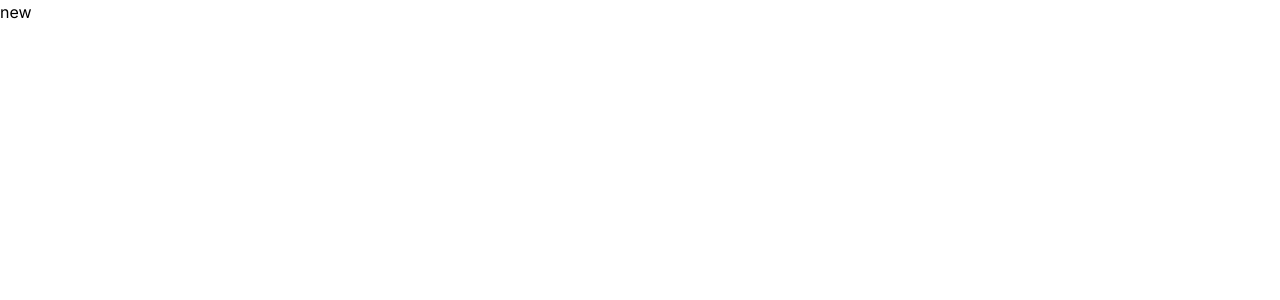
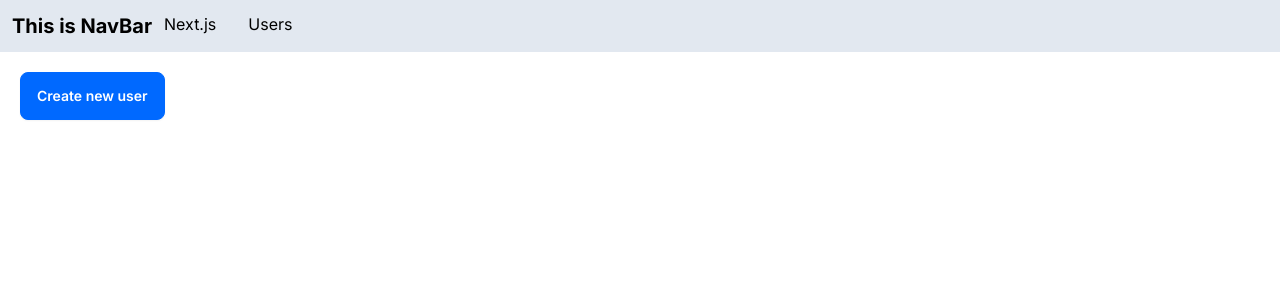
Before and after one commit to Hyemee1021/nestJs-fundamentals, a Next.js app: page /users/new in a window 1280 px wide. Shown: the top 300 px of the page. Built offline with nearby package versions, Linux system fonts and the light colour scheme.

Commit message:
using programatic navigation and Suspense component

```diff
--- /dev/null
+++ b/app/NavBar.tsx
@@ -0,0 +1,18 @@
+import Link from "next/link";
+import React from "react";
+
+const NavBar = () => {
+  return (
+    <div className="p-3 flex flex-row gap-3 bg-slate-200">
+      <h1>This is NavBar</h1>
+      <Link href="/" className="mr-5">
+        Next.js
+      </Link>
+      <Link href="/users" className="mr-5">
+        Users
+      </Link>
+    </div>
+  );
+};
+
+export default NavBar;
--- /dev/null
+++ b/app/admin/layout.tsx
@@ -0,0 +1,16 @@
+import React, { ReactNode } from "react";
+
+interface Props {
+  children: ReactNode;
+}
+const AdminLayout = ({ children }: Props) => {
+  return (
+    <div>
+      <aside className="bg-slate-200 p-5 mr-5">Admin Sidebar</aside>
+
+      <div>{children}</div>
+    </div>
+  );
+};
+
+export default AdminLayout;
--- /dev/null
+++ b/app/admin/page.tsx
@@ -0,0 +1,7 @@
+import React from "react";
+
+const AdminHomePage = () => {
+  return <div>AdminHomePage</div>;
+};
+
+export default AdminHomePage;
--- a/app/globals.css
+++ b/app/globals.css
@@ -15,3 +15,9 @@
 body {
   color: rgb(var(--foreground-rgb));
 }
+
+@layer base {
+  h1 {
+    @apply font-bold text-xl;
+  }
+}
--- a/app/layout.tsx
+++ b/app/layout.tsx
@@ -1,6 +1,7 @@
 import "./globals.css";
 import type { Metadata } from "next";
 import { Inter } from "next/font/google";
+import NavBar from "./NavBar";
 
 const inter = Inter({ subsets: ["latin"] });
 
@@ -16,7 +17,11 @@ export default function RootLayout({
 }) {
   return (
     <html lang="en" data-theme="winter">
-      <body className={inter.className}>{children}</body>
+      <body className={inter.className}>
+        <NavBar />
+
+        <main className="p-5">{children}</main>
+      </body>
     </html>
   );
 }
--- /dev/null
+++ b/app/loadig.tsx
@@ -0,0 +1,7 @@
+import React from "react";
+
+const Loading = () => {
+  return <span className="loading loading-spinner loading-md"></span>;
+};
+
+export default Loading;
--- a/app/page.tsx
+++ b/app/page.tsx
@@ -7,7 +7,6 @@ const Home = () => {
     <main>
       <h1>Hello, Next.js</h1>
       <ProductCard />
-      <UserPage />
     </main>
   );
 };
--- a/app/products/[[...slug]]/page.tsx
+++ b/app/products/[[...slug]]/page.tsx
@@ -1,19 +1,20 @@
+import UserTable from "@/app/users/UserTable";
 import React from "react";
 
 interface Props {
   params: { slug: string[] };
   searchParams: {
-    sortOrder: string;
+    sortOrder?: string;
   };
 }
 
 const ProductPage = ({
   params: { slug },
-  searchParams: { sortOrder },
+  searchParams: { sortOrder = "default" },
 }: Props) => {
   return (
     <div>
-      ProductPage {slug} - {sortOrder}
+      ProductPage {slug.join("/")} - sortOrer: {sortOrder}
     </div>
   );
 };
--- a/app/users/UserTable.tsx
+++ b/app/users/UserTable.tsx
@@ -16,7 +16,9 @@ const UserTable = async ({ sortOrder }: Props) => {
     cache: "no-store",
   });
   //will request the fetch if data has changed in 10s
-
+  if (!res.ok) {
+    throw new Error("Failed to fetch users");
+  }
   const users: User[] = await res.json();
 
   const sortUser = sort(users).asc(
--- /dev/null
+++ b/app/users/new/page.tsx
@@ -0,0 +1,16 @@
+"use client";
+import React from "react";
+import { useRouter } from "next/navigation";
+const NewUserPage = () => {
+  const router = useRouter();
+  return (
+    <button
+      className="btn btn-primary text-white"
+      onClick={() => router.push("/")}
+    >
+      Create new user
+    </button>
+  );
+};
+
+export default NewUserPage;
--- a/app/users/page.tsx
+++ b/app/users/page.tsx
@@ -1,11 +1,15 @@
+import { Suspense } from "react";
 import UserTable from "./UserTable";
+import Link from "next/link";
 
 interface Props {
   searchParams: {
-    sortOrder: string;
+    sortOrder?: string;
+    // Optional, as it might not be provided
   };
 }
-const UserPage = ({ searchParams: { sortOrder } }: Props) => {
+const UserPage = async ({ searchParams }: Props) => {
+  const sortOrder = "email" || "name";
   //check every 10 s
   // const res = await fetch("https://jsonplaceholder.typicode.com/users", {
   //   cache: "no-store",
@@ -16,7 +20,12 @@ const UserPage = ({ searchParams: { sortOrder } }: Props) => {
   return (
     <>
       <h1>Users</h1>
-      <UserTable sortOrder={sortOrder} />
+      <Link className="btn" href="/users/new">
+        New User
+      </Link>
+      <Suspense fallback={<p>Loading...</p>}>
+        <UserTable sortOrder={sortOrder} />
+      </Suspense>
     </>
   );
 };
```
